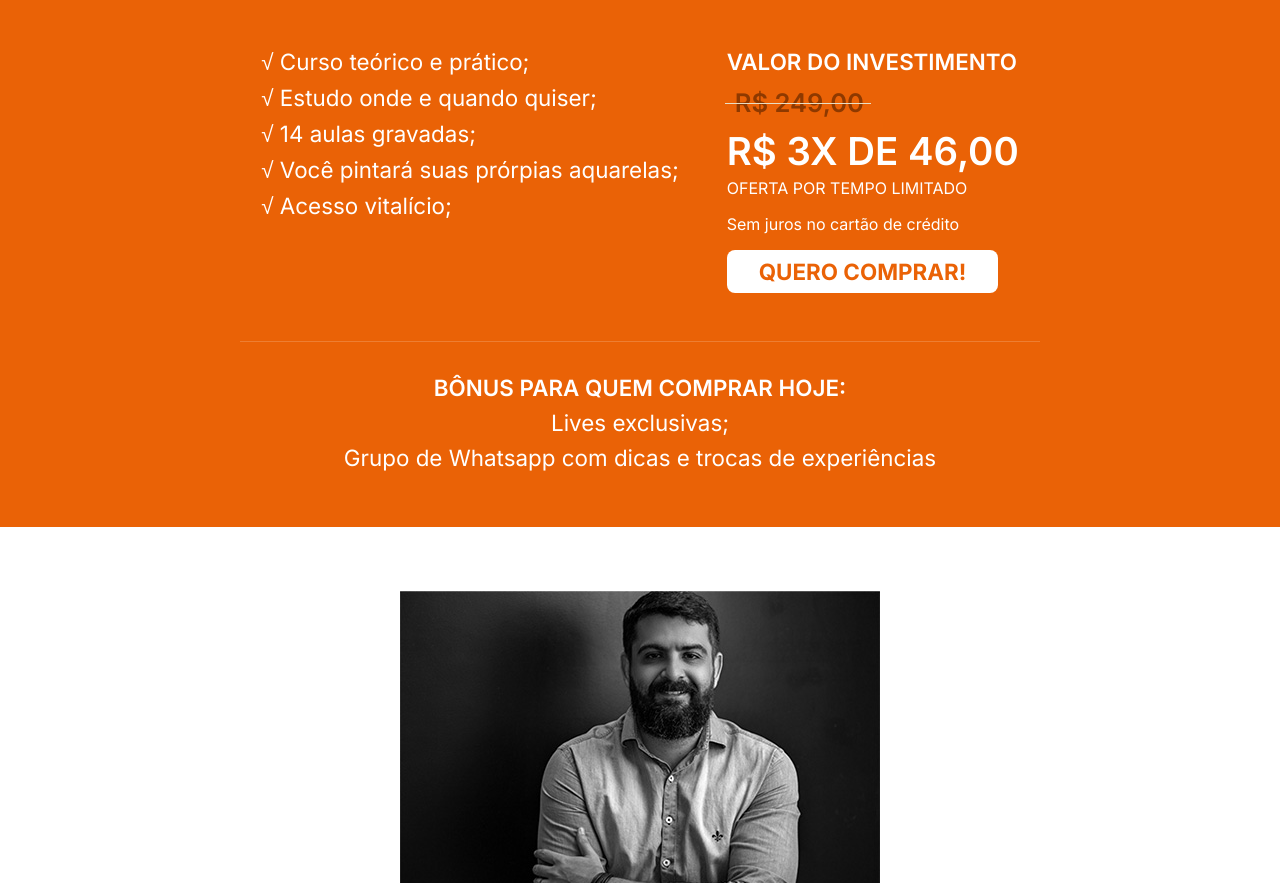
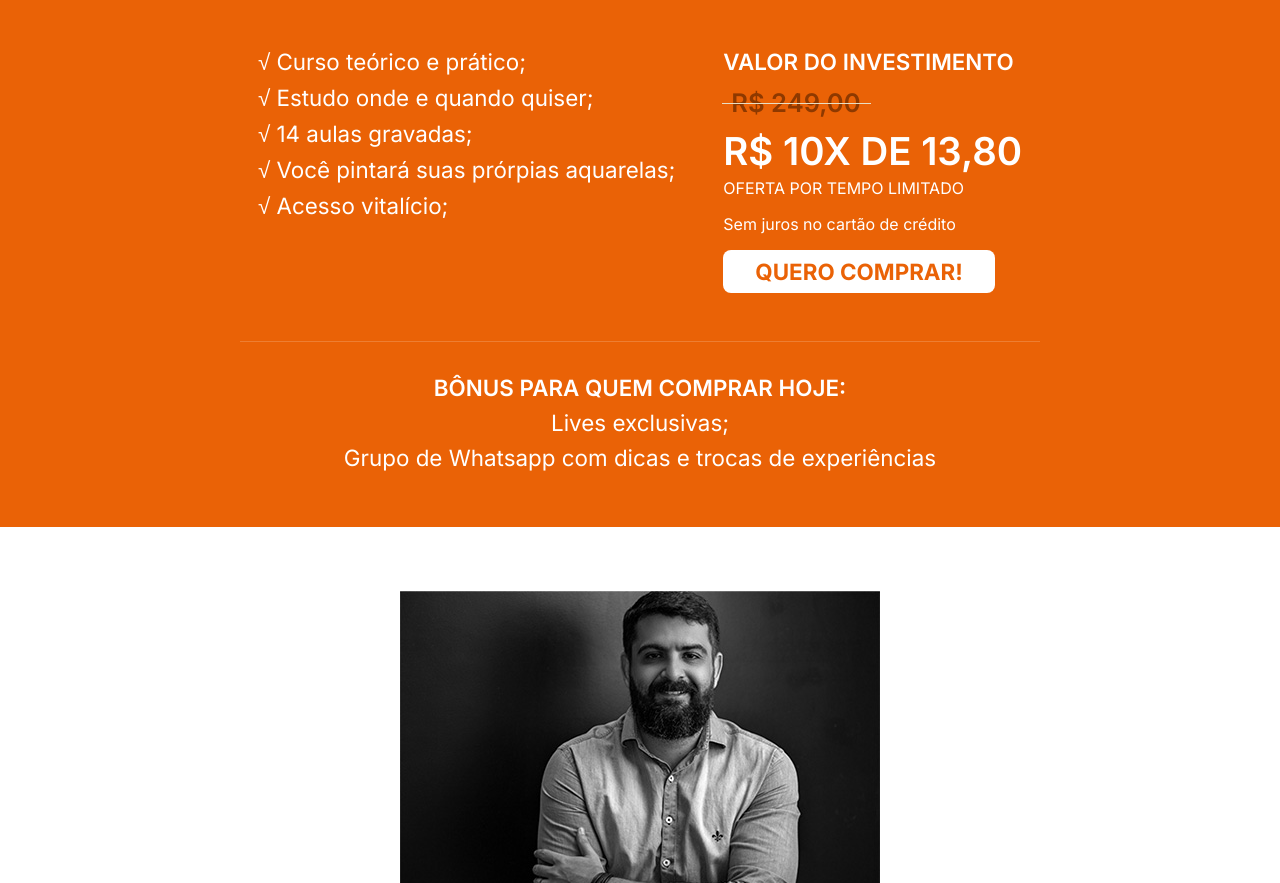
Before and after one commit to eliasfaical/igorfranzotti, a Next.js app: page / in a window 1280 px wide. Shown: the part 4900-5783 px from the top of the page. Built offline with nearby package versions, Linux system fonts and the light colour scheme.

Commit message:
Valor de parcelamento

```diff
--- a/src/pages/index.tsx
+++ b/src/pages/index.tsx
@@ -162,7 +162,7 @@ export default function Home() {
             <div className={styles.col}>
               <h3>Valor do investimento</h3>
               <p>R$ 249,00</p>
-              <strong>R$ 3X DE 46,00</strong>
+              <strong>R$ 10X DE 13,80</strong>
               <span>OFERTA POR TEMPO LIMITADO</span>
               <span>Sem juros no cartão de crédito</span>
               <a href="https://pay.hotmart.com/K50418650H?checkoutMode=10" title="Quero comprar" target="_blank" rel="noopener noreferrer" className={styles.btnComprar}>Quero comprar!</a>
```
